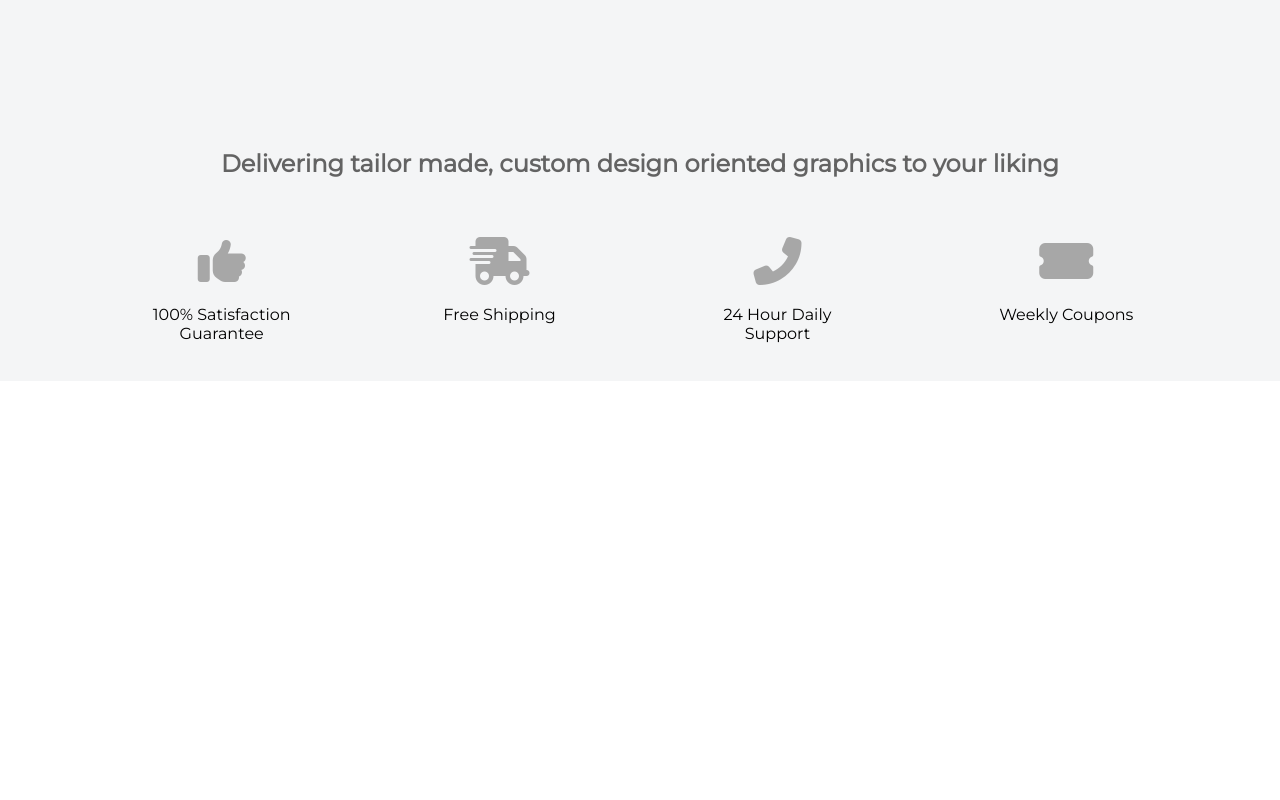
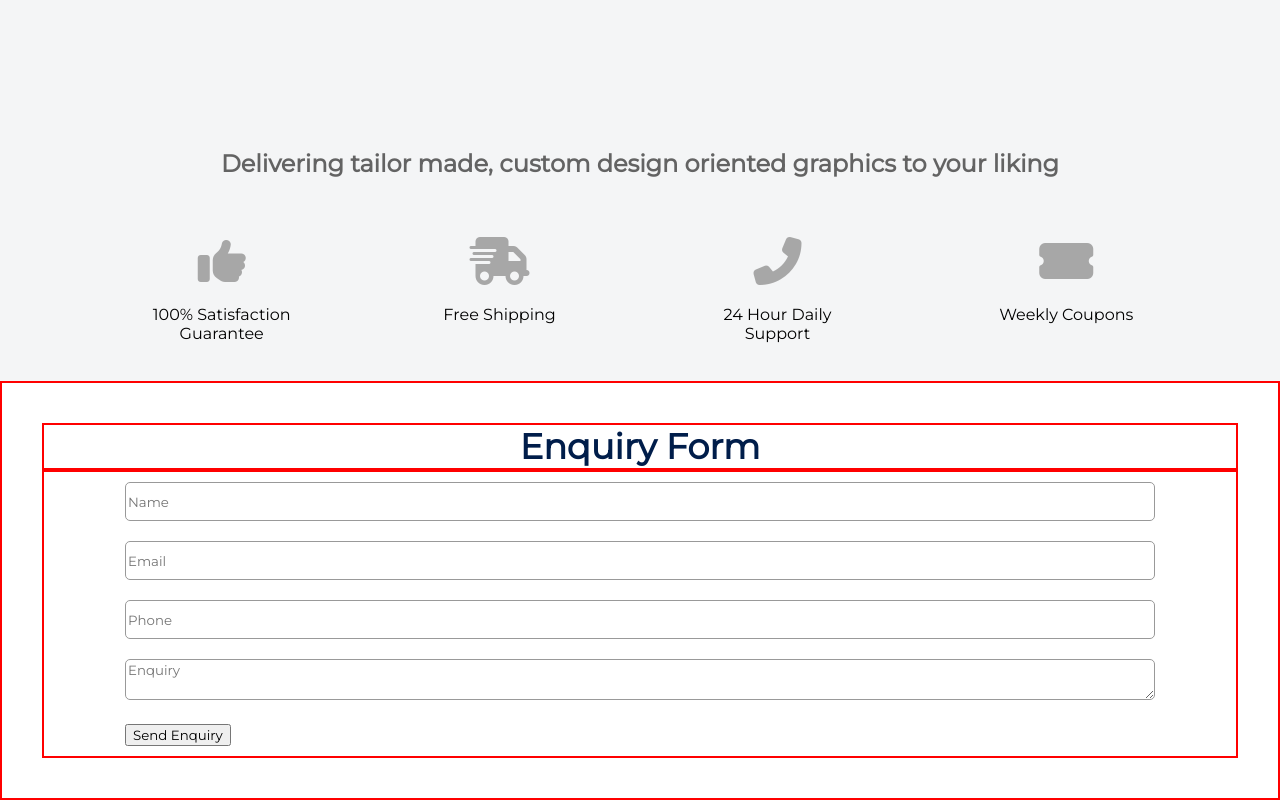
Before and after one commit to WClifford1/wotnot-media, a React (Create React App) app in the folder client/: page / in a window 1280 px wide. Shown: the part 1508-2308 px from the top of the page. Before the commit the page ends 1889 px from the top, so only its background shows below. Built offline with nearby package versions, Linux system fonts and the light colour scheme.

Commit message:
Card positioning

```diff
--- a/client/src/App.css
+++ b/client/src/App.css
@@ -194,7 +194,8 @@
 }
 
 /* Position the front and back side */
-.flip-card-front, .flip-card-back {
+.flip-card-front,
+.flip-card-back {
   position: absolute;
   width: 100%;
   height: 100%;
@@ -325,7 +326,10 @@
   background: rgba(255, 255, 255, 0.1);
 }
 
-.serv-cont .serv-title, .serv-cont .fa-file-upload, .serv-cont .fa-copy, .serv-cont .fa-book-open {
+.serv-cont .serv-title,
+.serv-cont .fa-file-upload,
+.serv-cont .fa-copy,
+.serv-cont .fa-book-open {
   color: #fff;
   font-size: 60px;
   width: 100px;
@@ -338,7 +342,9 @@
 }
 
 .serv-cont .serv-title h2 {
-  position: relative;
+  display: -webkit-box;
+  display: -ms-flexbox;
+  display: flex;
   border: 2px solid red;
   margin: 10px 0 0;
   color: #fff;
@@ -400,4 +406,43 @@
   background: linear-gradient(-45deg, #5F4BB6, #EF2917);
   color: white;
 }
+
+.enq-cont {
+  padding: 40px;
+  border: 2px solid red;
+}
+
+.enq-cont .enq-title {
+  border: 2px solid red;
+  display: -webkit-box;
+  display: -ms-flexbox;
+  display: flex;
+  -webkit-box-pack: center;
+      -ms-flex-pack: center;
+          justify-content: center;
+  font-size: 30px;
+  color: #001D4A;
+}
+
+.enq-cont .enq-form {
+  display: -webkit-box;
+  display: -ms-flexbox;
+  display: flex;
+  -webkit-box-pack: center;
+      -ms-flex-pack: center;
+          justify-content: center;
+  border: 2px solid red;
+}
+
+.enq-cont .enq-form .form-control {
+  border-radius: 5px;
+  height: 35px;
+  border: 1px solid #999999;
+  width: 80vw;
+}
+
+.enq-cont .form-group {
+  padding: 10px;
+  width: 100%;
+}
 /*# sourceMappingURL=app.css.map */
--- a/client/src/App.js
+++ b/client/src/App.js
@@ -6,6 +6,8 @@ import HeroImage from './components/HeroImage';
 import Guarantee from './components/Guarantee';
 import Services from './components/Services';
 import Service1 from './components/Service1';
+import Card1 from './components/Card1';
+import EnquiryForm from './components/EnquiryForm';
 
 function App() {
   return (
@@ -15,7 +17,8 @@ function App() {
       <Service1 />
 
       <Guarantee />
-
+      <EnquiryForm />
+      {/* <Card1 /> */}
       {/* <Services /> */}
 
     </React.Fragment>
--- a/client/src/app.scss
+++ b/client/src/app.scss
@@ -167,13 +167,15 @@
     background-color: #ECA400;
     padding: 40px;
 }
+
 /* The flip card container - set the width and height to whatever you want. We have added the border property to demonstrate that the flip itself goes out of the box on hover (remove perspective if you don't want the 3D effect */
 .flip-card {
     background-color: transparent;
     width: 24%;
     height: 300px;
     border: 1px solid #f1f1f1;
-    perspective: 1000px; /* Remove this if you don't want the 3D effect */
+    perspective: 1000px;
+    /* Remove this if you don't want the 3D effect */
     overflow: hidden;
     border-radius: 50px;
     border: none;
@@ -196,7 +198,8 @@
 }
 
 /* Position the front and back side */
-  .flip-card-front, .flip-card-back {
+.flip-card-front,
+.flip-card-back {
     position: absolute;
     width: 100%;
     height: 100%;
@@ -238,7 +241,7 @@
 
         }
 
-          a{
+        a {
             padding: 10px;
             text-decoration: none;
             color: #ECA400;
@@ -267,6 +270,7 @@
         padding: 40px;
     }
 }
+
 .serv-cont {
     // border: 2px solid red;
 
@@ -282,16 +286,19 @@
         // border: 2px solid blue;
         text-align: center;
     }
+
     .card {
         // border: 2px solid green;
         max-width: 300px;
         height: auto;
         border-radius: 15px;
         margin: 0 auto;
-        box-shadow: 0 10px 15px rgba(0,0,0,.5);
+        box-shadow: 0 10px 15px rgba(0, 0, 0, .5);
         transition: .5s;
         padding: 30px;
         text-align: center;
+        // display: flex;
+        // flex-direction: column;
 
         &:hover {
             transform: scale(1.1)
@@ -320,12 +327,15 @@
         left: 0;
         width: 100%;
         height: 40%;
-        background: rgba(255, 255, 255,.1)
+        background: rgba(255, 255, 255, .1)
     }
 
 
 
-    .serv-title, .fa-file-upload, .fa-copy, .fa-book-open {
+    .serv-title,
+    .fa-file-upload,
+    .fa-copy,
+    .fa-book-open {
         color: #fff;
         font-size: 60px;
         width: 100px;
@@ -335,7 +345,7 @@
         // text-align: center;
 
         line-height: 100px;
-        box-shadow: 0 10px 10px rgba(0,0,0,.5);
+        box-shadow: 0 10px 10px rgba(0, 0, 0, .5);
     }
 
     // .fa-file-upload {
@@ -350,7 +360,8 @@
     // }
 
     .serv-title h2 {
-        position: relative;
+        // position: relative;
+        display: flex;
         border: 2px solid red;
         margin: 10px 0 0;
         color: #fff;
@@ -404,7 +415,7 @@
         font-size: 16px;
         cursor: pointer;
         text-decoration: none;
-        box-shadow: 0 5px 10px rgba(0,0,0,0.5);
+        box-shadow: 0 5px 10px rgba(0, 0, 0, 0.5);
     }
 
     .card a:hover {
@@ -414,3 +425,41 @@
 
     }
 }
+
+.enq-cont {
+    padding: 40px;
+    border: 2px solid red;
+
+    .enq-title {
+        border: 2px solid red;
+        display: flex;
+        justify-content: center;
+        font-size: 30px;
+        color: #001D4A;
+    }
+
+    .enq-form {
+        display: flex;
+        justify-content: center;
+        // padding: 40px;
+        border: 2px solid red;
+        // width: 80vw;
+
+        .form-control {
+            border-radius: 5px;
+            height: 35px;
+            // display: flex;
+            // justify-content: center;
+            border: 1px solid rgb(153, 153, 153);
+            width: 80vw;
+        }
+
+    }
+
+    .form-group {
+        padding: 10px;
+        width: 100%;
+    }
+
+
+}
--- a/client/src/components/EnquiryForm.jsx
+++ b/client/src/components/EnquiryForm.jsx
@@ -76,34 +76,37 @@ export default class EnquiryForm extends Component {
 
     render() {
         return (
-            <div style={{marginTop: 20}}>
+            <div className="enq-cont">
+                <div className="enq-title">
                 <h3>Enquiry Form</h3>
+                </div>
 
+                <div className="enq-form">
                 <form onSubmit={this.onSubmit}>
                     <div className="form-group">
-                        <label>Name</label>
-                        <input type="text" className="form-control"
+                        {/* <label><strong>Name: </strong></label> */}
+                        <input type="text" className="form-control" placeholder="Name"
                         value={this.state.name}
                         onChange={this.onChangeName} />
                     </div>
 
                     <div className="form-group">
-                        <label>Email</label>
-                        <input type="text" className="form-control"
+                        {/* <label><strong>Email: </strong></label> */}
+                        <input type="text" className="form-control" placeholder="Email"
                         value={this.state.email}
                         onChange={this.onChangeEmail} />
                     </div>
 
                     <div className="form-group">
-                        <label>Phone</label>
-                        <input type="text" className="form-control"
+                        {/* <label><strong>Phone: </strong></label> */}
+                        <input type="text" className="form-control" placeholder="Phone"
                         value={this.state.phone}
                         onChange={this.onChangePhone} />
                     </div>
 
                     <div className="form-group">
-                        <label>Enquiry</label>
-                        <textarea type="text" className="form-control"
+                        {/* <label><strong>Enquiry: </strong></label> */}
+                        <textarea type="text" className="form-control" placeholder="Enquiry"
                         value={this.state.enquiry}
                         onChange={this.onChangeEnquiry} />
                     </div>
@@ -114,6 +117,7 @@ export default class EnquiryForm extends Component {
                         className="btn btn-primary" />
                     </div>
                 </form>
+                </div>
             </div>
         )
     }
--- a/client/src/components/Service1.jsx
+++ b/client/src/components/Service1.jsx
@@ -10,12 +10,11 @@ export default function Service1() {
                         <div className="serv-icon">
                         <div className="serv-title">
                         <i class="fas fa-book-open fa-5x" aria-hidden="true"></i>
-                            <h2>Brochure</h2>
                         </div>
                         </div>
-                        {/* <div className="price">
-                            <h4><sup>$</sup>25</h4>
-                        </div> */}
+                        <div className="price">
+                        <h2>Brochure</h2>
+                        </div>
                         <div className="option">
                             <ul>
                             <li><i class="fas fa-check"></i>Lorem ipsum dolor sit.</li>
```
Also changed, not shown: 1 other file (tests, documents, lock files or other folders). Lines whose indentation alone changed are shown as unchanged.
